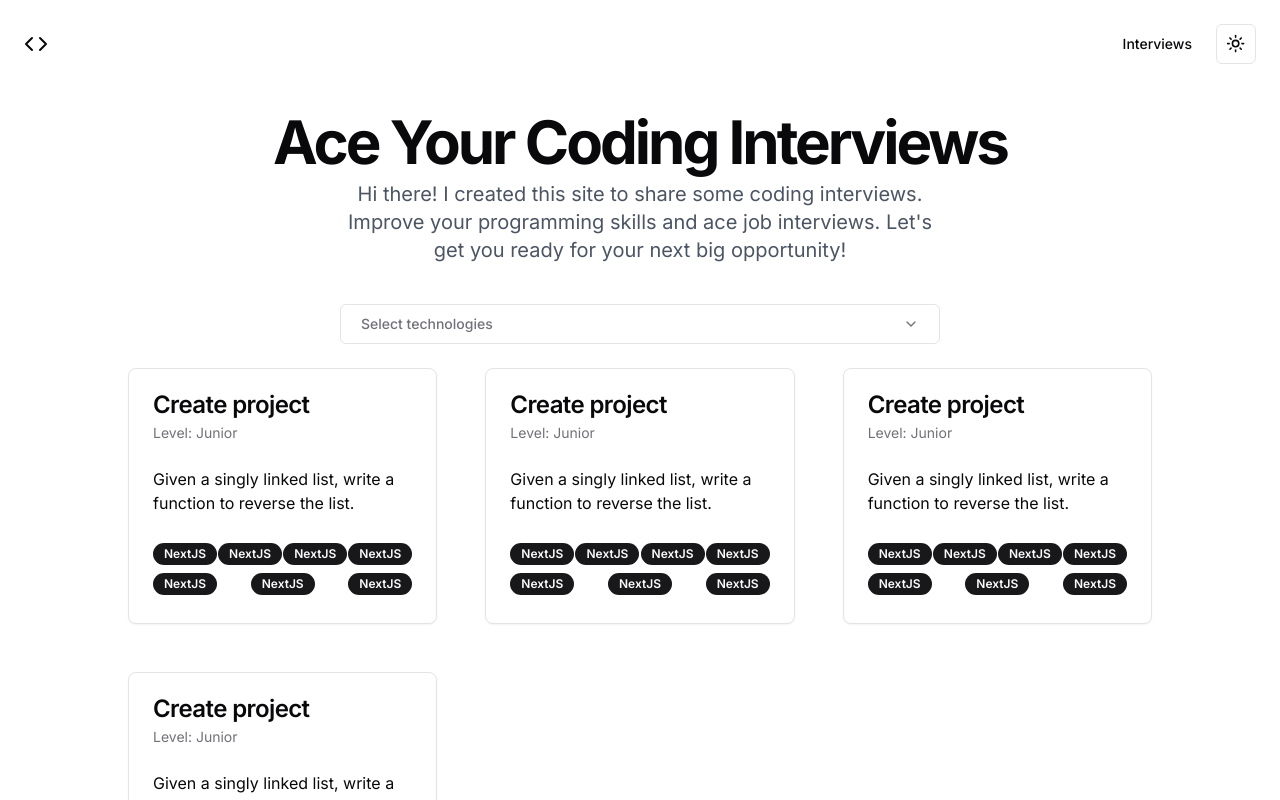
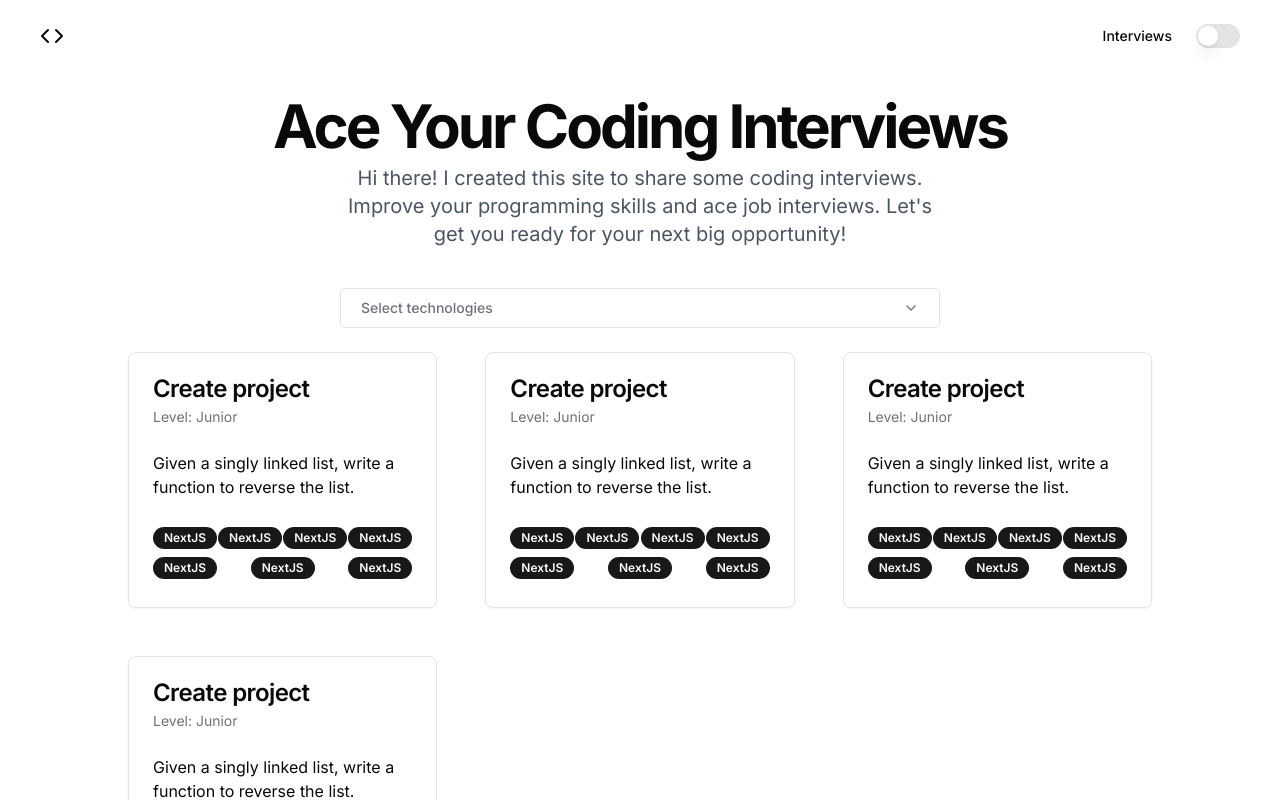
Before and after one commit to cristiand395/codinginterviews, a Next.js app: page / in a window 1280 px wide. Shown: the top 800 px of the page. Built offline with nearby package versions, Linux system fonts and the light colour scheme.

Commit message:
theme toogle to switcher

```diff
--- a/package.json
+++ b/package.json
@@ -15,6 +15,7 @@
     "@radix-ui/react-select": "^2.0.0",
     "@radix-ui/react-separator": "^1.0.3",
     "@radix-ui/react-slot": "^1.0.2",
+    "@radix-ui/react-switch": "^1.1.0",
     "class-variance-authority": "^0.7.0",
     "clsx": "^2.1.1",
     "cmdk": "^1.0.0",
--- a/src/components/Header.tsx
+++ b/src/components/Header.tsx
@@ -1,18 +1,18 @@
 import Link from "next/link";
 import { CodeIcon } from "./icons/icon";
-import { ThemeToggle } from "./ThemeToggle";
+import ThemeSwitcher from "./ThemeSwitcher";
 
 export function Header() {
   return (
-    <header className="flex items-center py-6">
-      <Link href="#" className="flex items-center justify-center" prefetch={false}>
+    <header className="flex items-center py-6 px-4">
+      <Link href="/" className="flex items-center justify-center" prefetch={false}>
         <CodeIcon className="h-6 w-6" />
       </Link>
       <nav className="ml-auto flex gap-4 sm:gap-6 items-center">
         <Link href="/" className="text-sm font-medium hover:underline underline-offset-4" prefetch={false}>
           Interviews
         </Link>
-        <ThemeToggle />
+        <ThemeSwitcher />
       </nav>
     </header>
   )
--- /dev/null
+++ b/src/components/ThemeSwitcher.tsx
@@ -0,0 +1,22 @@
+"use client"
+
+import { useState, useEffect } from "react"
+import { Switch } from "@/components/ui/switch"
+
+export default function Component() {
+  const [theme, setTheme] = useState("light")
+  useEffect(() => {
+    const root = document.documentElement
+    root.classList.remove(theme === "light" ? "dark" : "light")
+    root.classList.add(theme)
+  }, [theme])
+  return (
+    <div className="flex items-center gap-2">
+      <Switch
+        id="theme-switch"
+        checked={theme === "dark"}
+        onCheckedChange={() => setTheme(theme === "light" ? "dark" : "light")}
+      />
+    </div>
+  )
+}
--- a/src/components/ThemeToggle.tsx
+++ /dev/null
@@ -1,40 +0,0 @@
-"use client"
-
-import * as React from "react"
-import { Moon, Sun } from "lucide-react"
-import { useTheme } from "next-themes"
-
-import { Button } from "@/components/ui/button"
-import {
-  DropdownMenu,
-  DropdownMenuContent,
-  DropdownMenuItem,
-  DropdownMenuTrigger,
-} from "@/components/ui/dropdown-menu"
-
-export function ThemeToggle() {
-  const { setTheme } = useTheme()
-
-  return (
-    <DropdownMenu>
-      <DropdownMenuTrigger asChild>
-        <Button variant="outline" size="icon">
-          <Sun className="h-[1.2rem] w-[1.2rem] rotate-0 scale-100 transition-all dark:-rotate-90 dark:scale-0" />
-          <Moon className="absolute h-[1.2rem] w-[1.2rem] rotate-90 scale-0 transition-all dark:rotate-0 dark:scale-100" />
-          <span className="sr-only">Toggle theme</span>
-        </Button>
-      </DropdownMenuTrigger>
-      <DropdownMenuContent align="end">
-        <DropdownMenuItem onClick={() => setTheme("light")}>
-          Light
-        </DropdownMenuItem>
-        <DropdownMenuItem onClick={() => setTheme("dark")}>
-          Dark
-        </DropdownMenuItem>
-        <DropdownMenuItem onClick={() => setTheme("system")}>
-          System
-        </DropdownMenuItem>
-      </DropdownMenuContent>
-    </DropdownMenu>
-  )
-}
--- /dev/null
+++ b/src/components/ui/switch.tsx
@@ -0,0 +1,29 @@
+"use client"
+
+import * as React from "react"
+import * as SwitchPrimitives from "@radix-ui/react-switch"
+
+import { cn } from "@/lib/utils"
+
+const Switch = React.forwardRef<
+  React.ElementRef<typeof SwitchPrimitives.Root>,
+  React.ComponentPropsWithoutRef<typeof SwitchPrimitives.Root>
+>(({ className, ...props }, ref) => (
+  <SwitchPrimitives.Root
+    className={cn(
+      "peer inline-flex h-6 w-11 shrink-0 cursor-pointer items-center rounded-full border-2 border-transparent transition-colors focus-visible:outline-none focus-visible:ring-2 focus-visible:ring-ring focus-visible:ring-offset-2 focus-visible:ring-offset-background disabled:cursor-not-allowed disabled:opacity-50 data-[state=checked]:bg-primary data-[state=unchecked]:bg-input",
+      className
+    )}
+    {...props}
+    ref={ref}
+  >
+    <SwitchPrimitives.Thumb
+      className={cn(
+        "pointer-events-none block h-5 w-5 rounded-full bg-background shadow-lg ring-0 transition-transform data-[state=checked]:translate-x-5 data-[state=unchecked]:translate-x-0"
+      )}
+    />
+  </SwitchPrimitives.Root>
+))
+Switch.displayName = SwitchPrimitives.Root.displayName
+
+export { Switch }
```
Also changed, not shown: 1 other file (tests, documents, lock files or other folders).
